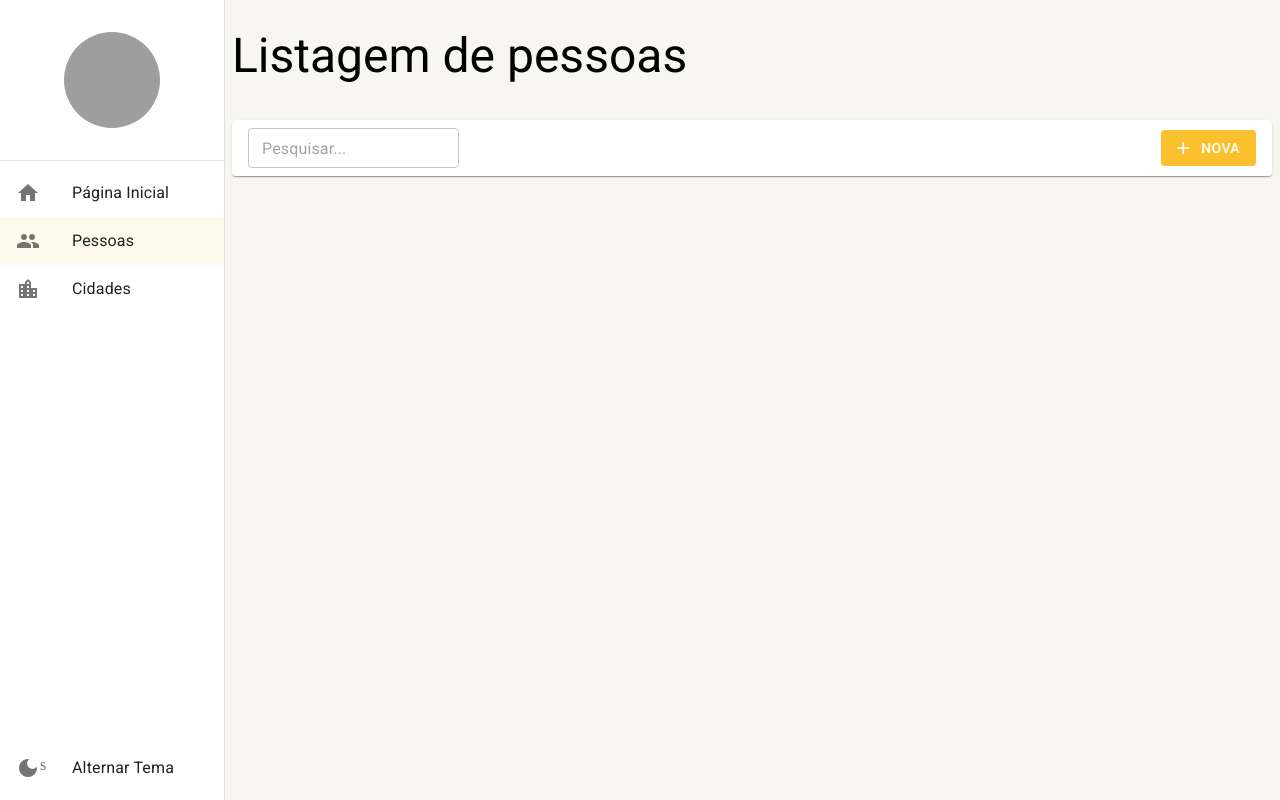
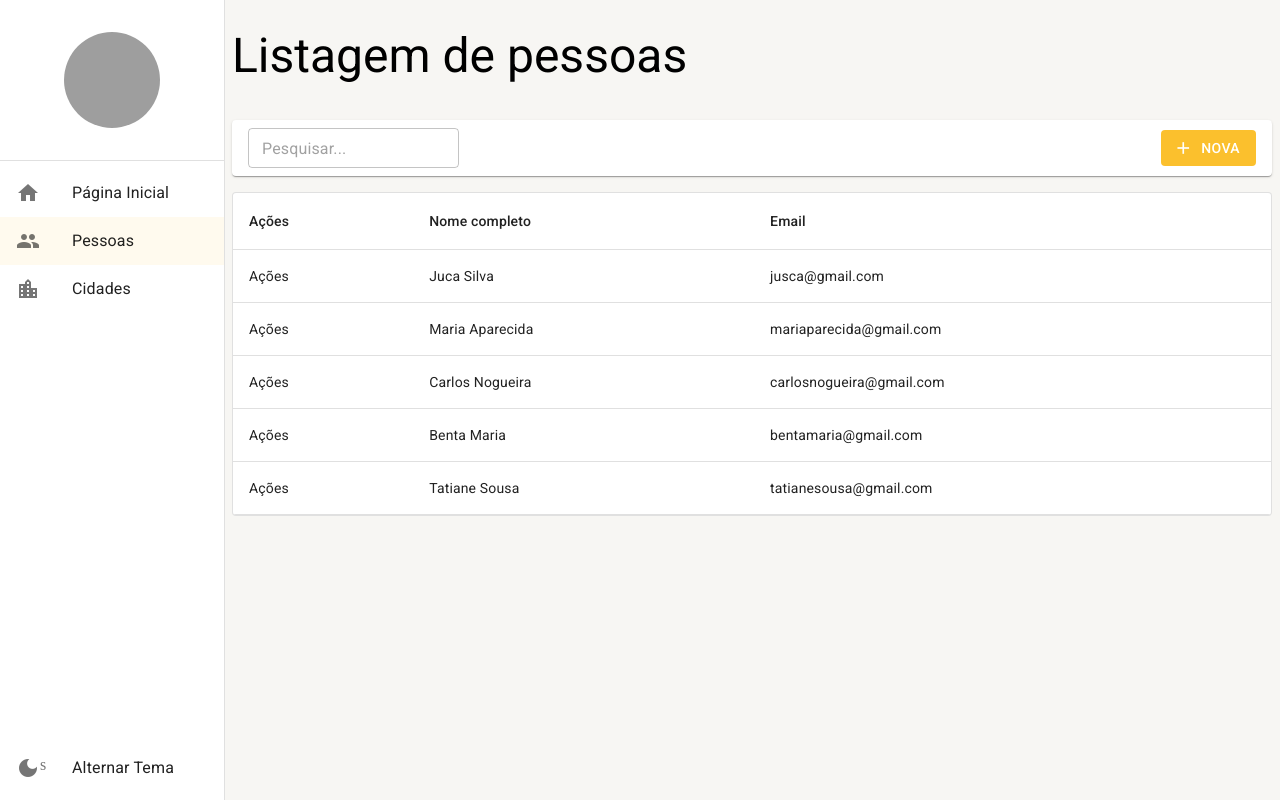
Before and after one commit to leo-ngra/Projeto-Cadastro-Pessoas-Cidades, a React (Create React App) app: page /pessoas in a window 1280 px wide. Built offline with nearby package versions, Linux system fonts and the light colour scheme; data requests are answered from the project's data file; grey boxes are pictures that could not be loaded.

Commit message:
feat: Adicionando tabela para listagem de pessoas

```diff
--- a/mock/database.json
+++ b/mock/database.json
@@ -2,9 +2,33 @@
     "pessoas": [
         {
             "id": 1,
-            "email:": "jusca@gmail.com",
+            "email": "jusca@gmail.com",
             "cidadeId": 1,
             "nomeCompleto": "Juca Silva"
+        },
+        {
+            "id": 2,
+            "email": "mariaparecida@gmail.com",
+            "cidadeId": 1,
+            "nomeCompleto": "Maria Aparecida"
+        },
+        {
+            "id": 3,
+            "email": "carlosnogueira@gmail.com",
+            "cidadeId": 1,
+            "nomeCompleto": "Carlos Nogueira"
+        },
+        {
+            "id": 4,
+            "email": "bentamaria@gmail.com",
+            "cidadeId": 1,
+            "nomeCompleto": "Benta Maria"
+        },
+        {
+            "id": 5,
+            "email": "tatianesousa@gmail.com",
+            "cidadeId": 1,
+            "nomeCompleto": "Tatiane Sousa"
         }
     ]
 }
--- a/src/pages/listagem-de-pessoas/index.tsx
+++ b/src/pages/listagem-de-pessoas/index.tsx
@@ -1,35 +1,46 @@
-import { useEffect, useMemo } from "react";
+import { useEffect, useMemo, useState } from "react";
 import { useSearchParams } from "react-router-dom";
+import { Paper, Table, TableBody, TableCell, TableContainer, TableHead, TableRow } from "@mui/material";
+
+import { LayoutBaseDePagina } from "../../shared/layouts/LayoutBaseDePagina";
+import { IListagemPessoa, PessoasService } from "../../shared/services/api/PessoasService";
 import { FerramentasDaListagem } from "../../shared/components/ferramentas-da-listagem";
-import { LayoutBaseDePagina } from "../../shared/layouts/LayoutBaseDePagina";
-import { PessoasService } from "../../shared/services/api/PessoasService";
-
 import { useDebounce } from "../../shared/hooks/useDebounce";
 
 export const ListagemDePessoas = () => {
     const [searchParams, setSearchParams] = useSearchParams();
-    const { debounce } = useDebounce()
+    const { debounce } = useDebounce();
+
+    const [rows, setRows] = useState<IListagemPessoa[]>([]);
+    const [totalCount, setTotalCount] = useState(0);
+    const [isLoading, setIsLoading] = useState(true);
 
     const busca = useMemo(() => {
         return searchParams.get('busca') || '';
     }, [searchParams]);
 
     useEffect(() => {
+        setIsLoading(true)
 
         debounce(() => {
             PessoasService.getAll(1, busca)
                 .then((result) => {
+                    setIsLoading(false)
+
                     if (result instanceof Error) {
                         alert(result.message)
                     } else {
                         console.log(result)
+
+                        setRows(result.data)
+                        setTotalCount(result.totalCount)
                     }
                 })
         })
     }, [busca]);
 
     return (
-        <div>
+
         <LayoutBaseDePagina
             titulo='Listagem de pessoas'
             barraDeFerramentas={
@@ -40,7 +51,29 @@
                     aoMudarTextoDeBusca={texto => setSearchParams({ busca: texto }, { replace: true })}
                 />}>
 
+            <TableContainer component={Paper} variant='outlined' sx={{ m: 1, width: 'auto'}}>
+                <Table>
+                    <TableHead>
+                        <TableRow>
+                            <TableCell>Ações</TableCell>
+                            <TableCell>Nome completo</TableCell>
+                            <TableCell>Email</TableCell>
+                        </TableRow>
+                    </TableHead>
+
+                    <TableBody>
+                    {rows.map(row => (
+                        <TableRow key={row.id}>
+                        <TableCell>Ações</TableCell>
+                        <TableCell>{row.nomeCompleto}</TableCell>
+                        <TableCell>{row.email}</TableCell>
+                    </TableRow>
+                    ))}
+                    </TableBody>
+                </Table>
+            </TableContainer>
+
         </LayoutBaseDePagina>
-        </div>
+
     )
 };
--- a/src/shared/services/api/PessoasService.ts
+++ b/src/shared/services/api/PessoasService.ts
@@ -1,14 +1,14 @@
 import { Environment } from "../../environment";
 import { Api } from "./axios-config";
 
-interface IListagemPessoa {
+export interface IListagemPessoa {
     id: number;
     email: string;
     cidadeId: number;
     nomeCompleto: string;
 }
 
-interface IDetalhePessoa {
+export interface IDetalhePessoa {
     id: number;
     email: string;
     cidadeId: number;
```
Lines whose indentation alone changed are shown as unchanged.
